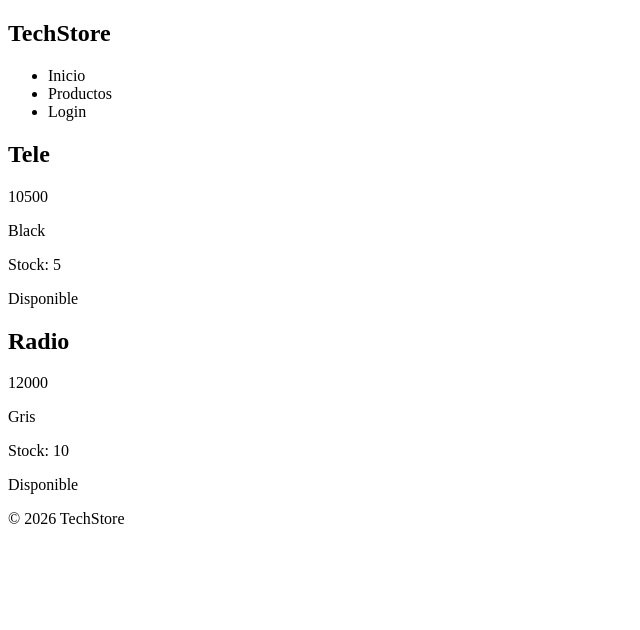
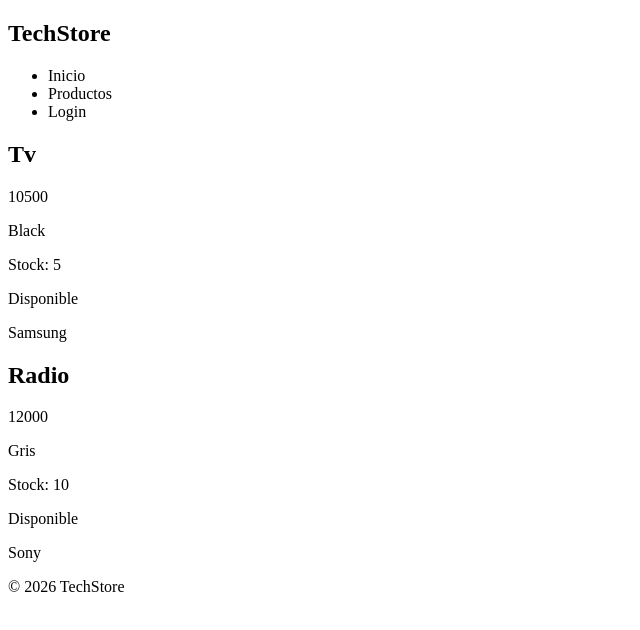
Before and after one commit to FedynaCarlos/techstore, a React app in the folder frontend/: page / in a window 1280 px wide. Shown: the top 630 px of the page, without its empty margins (0-640 px from the left). Built offline with nearby package versions, Linux system fonts and the light colour scheme; the HTML template or start-up script is replaced by a standard one.

Commit message:
feat: agregar marca a los productos

```diff
--- a/frontend/src/components/Producto.jsx
+++ b/frontend/src/components/Producto.jsx
@@ -6,6 +6,7 @@ function Producto(props) {
       <p>{props.color}</p>
       <p>Stock: {props.stock}</p>
       <p>{props.stock > 0 ? "Disponible" : "sin stock"}</p>
+      <p>{props.marca}</p>
     </div>
   );
 }
--- a/frontend/src/data/productos.js
+++ b/frontend/src/data/productos.js
@@ -1,15 +1,17 @@
 let productos = [
   {
-    nombre: "Tele",
+    nombre: "Tv",
     precio: 10500,
     color: "Black",
     stock: 5,
+    marca: "Samsung",
   },
   {
     nombre: "Radio",
     precio: 12000,
     color: "Gris",
     stock: 10,
+    marca: "Sony",
   },
 ];
 
--- a/frontend/src/pages/Home.jsx
+++ b/frontend/src/pages/Home.jsx
@@ -10,6 +10,7 @@ function Home() {
           precio={producto.precio}
           color={producto.color}
           stock={producto.stock}
+          marca={producto.marca}
         />
       ))}
     </div>
```
